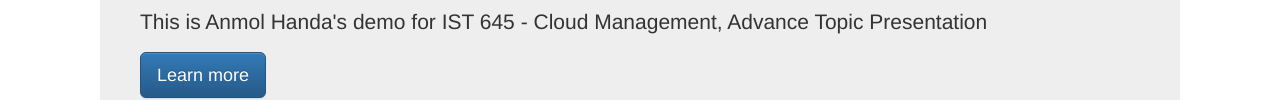
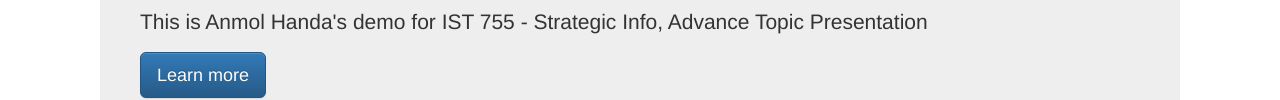
Before and after one commit to handaanmol/jenkins-guide, a plain HTML site: page index.html in a window 1280 px wide. Shown: the part 303-403 px from the top of the page. Drawn offline with nearby package versions, Linux system fonts and the light colour scheme.

Commit message:
code change

```diff
--- a/index.html
+++ b/index.html
@@ -26,7 +26,7 @@
 </nav>
     <div class="jumbotron"  style="padding:40px;">
       <h1>Hello, Class!</h1>
-      <p>This is Anmol Handa's demo for IST 645 - Cloud Management, Advance Topic Presentation</p>
+      <p>This is Anmol Handa's demo for IST 755 - Strategic Info, Advance Topic Presentation</p>
       <p><a class="btn btn-primary btn-lg" href="#" role="button">Learn more</a></p>
     </div>
   </div>
```
